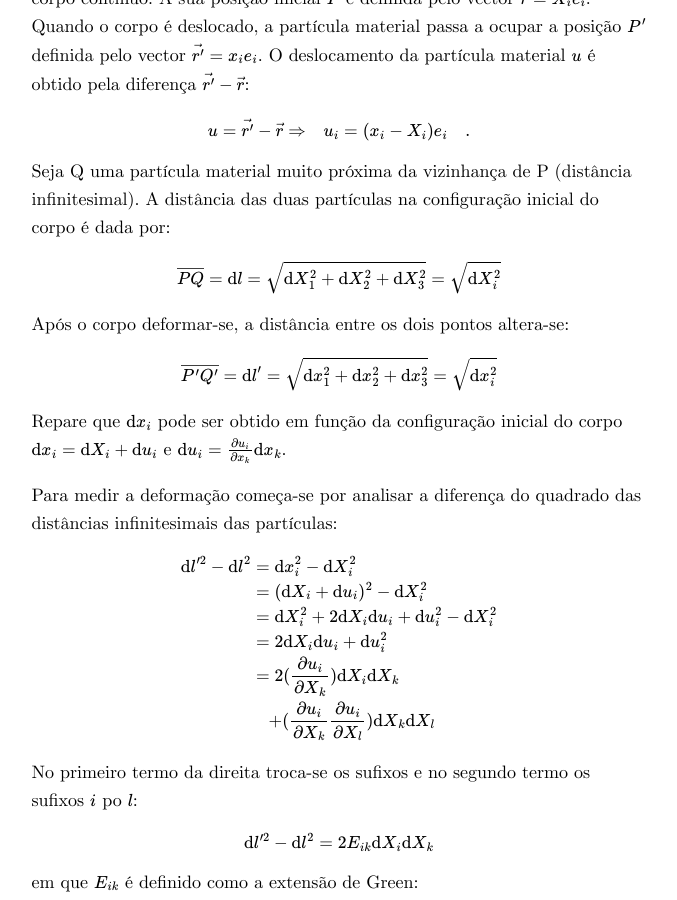
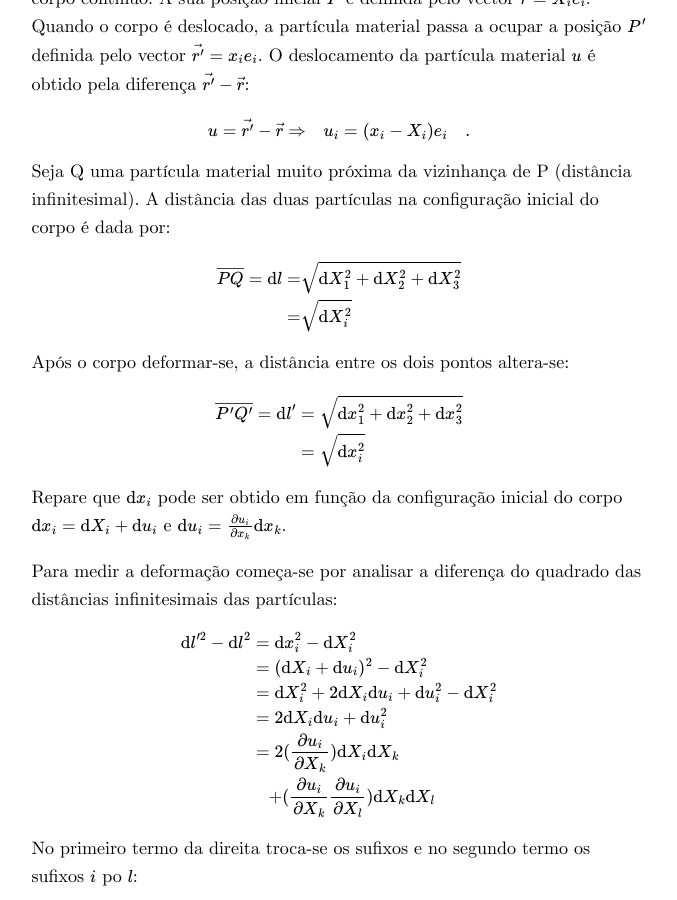
Before and after one commit to gonhen/gonhen.github.io, a Jekyll site: the page built from _posts/2019-10-11-deformation.md, in a window 1280 px wide and 900 px high, scrolled down 1789 px. Shown: the whole window, without its empty margins (301-978 px from the left). Built offline with Jekyll 4.4.1, drawn with Linux system fonts in a browser that asks for light colours; some web fonts are replaced; formulas are drawn with MathJax 3.

Commit message:
alterações de equações - deformation.md

```diff
--- a/_posts/2019-10-11-deformation.md
+++ b/_posts/2019-10-11-deformation.md
@@ -83,16 +83,20 @@ Seja Q uma partícula material muito próxima da vizinhança de P (distância
 infinitesimal). A distância das duas partículas na configuração inicial do corpo
 é dada por:
 
-\begin{equation}
-\overline{PQ} = \mathrm{d} l = \sqrt{\mathrm{d} X_1^2+\mathrm{d} X_2^2+\mathrm{d} X_3^2} = \sqrt{\mathrm{d} X_i^2}
-\end{equation}
+$$\begin{align}
+\overline{PQ} = \mathrm{d} l =& \sqrt{\mathrm{d} X_1^2+\mathrm{d}
+X_2^2+\mathrm{d} X_3^2}\\
+=& \sqrt{\mathrm{d} X_i^2}
+\end{align}$$
 
 Após o corpo deformar-se, a distância entre os dois pontos altera-se:
 
 
-\begin{equation}
-\overline{P'Q'} = \mathrm{d} l' = \sqrt{\mathrm{d} x_1^2+\mathrm{d} x_2^2+\mathrm{d} x_3^2} = \sqrt{\mathrm{d} x_i^2}
-\end{equation}
+$$\begin{align}
+\overline{P'Q'} = \mathrm{d} l' &= \sqrt{\mathrm{d} x_1^2+\mathrm{d}
+x_2^2+\mathrm{d} x_3^2} \\
+&= \sqrt{\mathrm{d} x_i^2}
+\end{align}$$
 
 Repare que $$ \mathrm{d} x_i $$ pode ser obtido em função da configuração
 inicial do corpo $$ \mathrm{d} x_i = \mathrm{d} X_i + \mathrm{d} u_i$$ e $$
```
